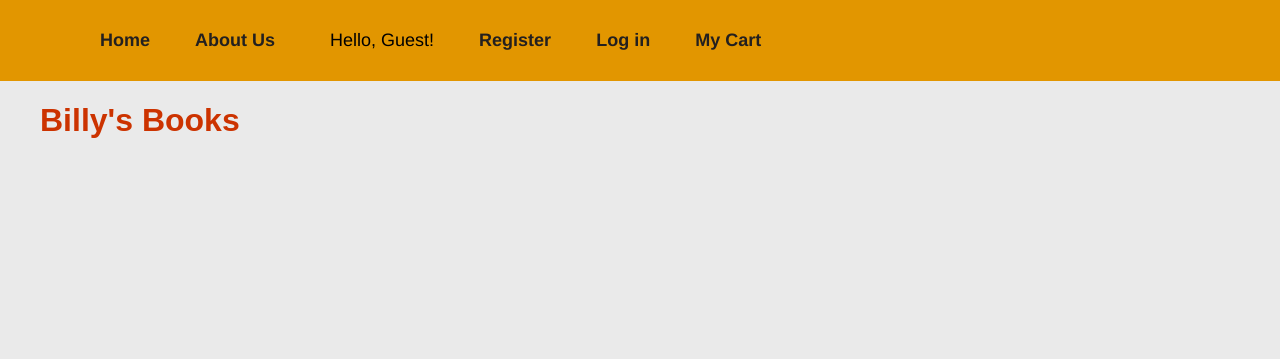
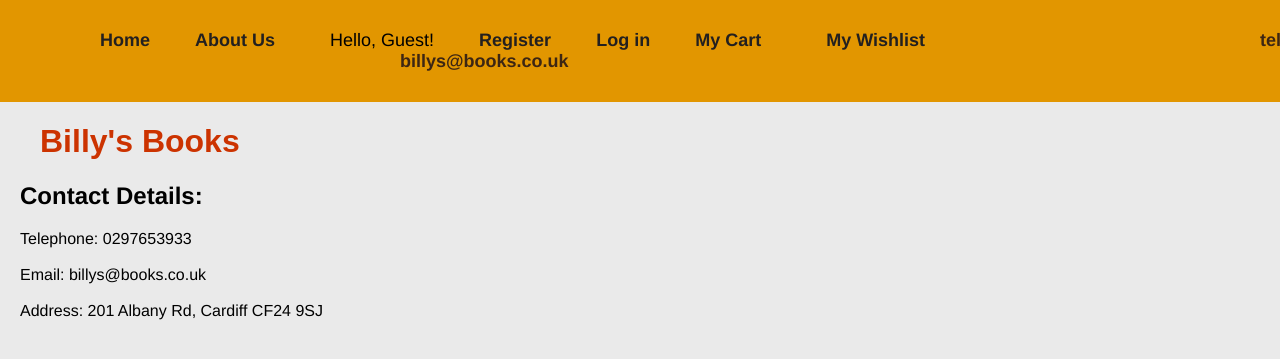
Before and after one commit to itzwill/flask-shop, a Flask app: page /about in a window 1280 px wide. Shown: the top 359 px of the page. Run offline with Flask 2, Linux system fonts and the light colour scheme.

Commit message:
finished site

```diff
--- a/shop/forms.py
+++ b/shop/forms.py
@@ -1,6 +1,7 @@
 from flask_wtf import FlaskForm
 from wtforms import DateField, IntegerField, StringField, PasswordField, SubmitField, SelectField, BooleanField
 from wtforms.validators import DataRequired, Length, Email, EqualTo, ValidationError, Regexp, NumberRange
+from wtforms.widgets import TextArea
 from datetime import datetime
 from shop.models import User
 now = datetime.now()
@@ -36,6 +37,6 @@ class PaymentForm(FlaskForm):
 	submit = SubmitField('Pay Now')
 
 class ReviewForm(FlaskForm):
-	rating = IntegerField('Rating (0-5)', validators=[DataRequired(), NumberRange(min=0, max=5, message='Rating must be between 0 and 5')])
-	review = StringField('Write a review for this book.', validators=[DataRequired(message='oy'), Length(max=300, message='Your review must be under 300 characters long.')])
+	rating = IntegerField('Rating (0-5)', validators=[DataRequired(message="This field requires a number from 0 to 5"), NumberRange(min=0, max=5, message='Rating must be between 0 and 5')])
+	review = StringField('Write a review for this book.', widget=TextArea(), validators=[DataRequired(message='You must write a short review (up to 300 characters).'), Length(max=300, message='Your review must be under 300 characters long.')])
 	submit = SubmitField('Publish Review')
--- a/shop/routes.py
+++ b/shop/routes.py
@@ -8,6 +8,9 @@ from datetime import datetime
 now = datetime.now()
 
 @app.route("/")
+@app.route("/main")
+def main():
+	return redirect(url_for('home', sort_method=0))
 
 @app.route("/home/<int:sort_method>")
 def home(sort_method):
@@ -71,6 +74,7 @@ def logout():
 	session.pop('username', None)
 	session.pop('cart', None)
 	session.pop('total',None)
+	session.pop('wishline', None)
 	session['logged_in'] = False
 	return redirect(url_for('home', sort_method=0))
 
@@ -117,6 +121,37 @@ def delete_book(book_id):
 	session.modified = True
 	return redirect("/cart")
 
+@app.route("/add_to_wishlist/<int:book_id>")
+def add_to_wishlist(book_id):
+	if "wishlist" not in session:
+		session["wishlist"] = []
+	session["wishlist"].append(book_id)
+	flash("The book is added to your wishlist!")
+	return redirect("/wishlist")
+
+@app.route("/wishlist", methods=['GET', 'POST'])
+def wishlist_display():
+	if "wishlist" not in session:
+		flash('There are no items on your wishlist.')
+		return render_template('wishlist.html', display_wishlist = {})
+	else:
+		items=session["wishlist"]
+		wishlist = {}
+		for item in items:
+			book = Book.query.get_or_404(item)
+			wishlist[book.id] = {"id":book.id, "title":book.title, "price":book.price}
+		return render_template("wishlist.html", title='Your Wishlist', display_wishlist=wishlist)
+	return render_template('wishlist.html')
+
+@app.route("/delete_wished_book/<int:book_id>", methods=['POST'])
+def delete_wished_book(book_id):
+	if 'wishlist' not in session:
+		session["wishlist"] = []
+	session["wishlist"].remove(book_id)
+	flash("The book has been removed from your wishlist!")
+	session.modified = True
+	return redirect("/wishlist")
+
 @app.route("/checkout",  methods=['GET', 'POST'])
 def checkout():
 	form = PaymentForm()
--- a/shop/static/style.css
+++ b/shop/static/style.css
@@ -38,3 +38,7 @@ a:hover {
 #content {
 	margin: 20px;
 }
+#contact {
+	position: relative;
+	left: 300px;
+}
--- a/shop/templates/about.html
+++ b/shop/templates/about.html
@@ -1,4 +1,6 @@
 {% extends "layout.html" %}
 {% block content %}
     <h1>Billy's Books</h1>
+	<h2> Contact Details: </h2>
+	<p>Telephone: 0297653933 </br></br> Email: billys@books.co.uk </br></br> Address: 201 Albany Rd, Cardiff CF24 9SJ </p>
 {% endblock content %}
--- a/shop/templates/book.html
+++ b/shop/templates/book.html
@@ -9,7 +9,7 @@
 	</p>
 	<p>Price: {{ book.price }}<br /></p>
 	<p>Description: {{ book.description }} </p>
-	<a class="" href="/add_to_cart/{{book.id}}"> Add to Cart</a>
+	<a class="" href="/add_to_cart/{{book.id}}"> Add to Cart</a>&nbsp;&nbsp;<a class="" href="/add_to_wishlist/{{book.id}}"> Add to Wishlist</a>
    </div>
 
    <div class="writeReview">
@@ -23,7 +23,7 @@
 		{% endfor %}
 	  </div>
 	  <div class="">
-		{{ form.review.label }} {{ form.review }}
+		<br/>{{ form.review.label }} <p>{{ form.review(cols="80", rows="2") }}</p>
 		{% for error in form.review.errors %}
 		<span style="color: red;">[{{ error }}]</span>
 		{% endfor %}
@@ -38,7 +38,7 @@
 		&nbsp;
 		<p>&nbsp;<b>{{review.username}}</b><p>
 		<p>&nbsp; {{ review.rating }} / 5 Stars </p>
-		<p>&nbsp; {{review.review }} <br /><p>
+		<p>&nbsp; {{review.review}} <br /><p>
 	{% endfor %}
 	</div>
 {% endblock content %}
--- a/shop/templates/home.html
+++ b/shop/templates/home.html
@@ -14,7 +14,7 @@
 		<p> &nbsp Author: {{ book.author.first_name }}
 			&nbsp{{ book.author.last_name }}</p>
 		<p> &nbsp Price: £{{ book.price}}</p>
-		&nbsp;<a class="" href="/add_to_cart/{{book.id}}"> Add to Cart<br /><br /><br /></a>
+		&nbsp;<a class="" href="/add_to_cart/{{book.id}}"> Add to Cart</a>&nbsp;&nbsp;<a class="" href="/add_to_wishlist/{{book.id}}"> Add to Wishlist <br /><br /><br /></a>
 	{% endfor %}
 	</div>
 
--- a/shop/templates/layout.html
+++ b/shop/templates/layout.html
@@ -27,6 +27,8 @@
 	{% endif %}
 	&nbsp;
 	<a href="{{ url_for('cart_display') }}" class="header">My Cart</a>
+	<a href="{{ url_for('wishlist_display') }}" class="header">My Wishlist</a>
+	<h4 style="display:inline" id="contact"> tel: 0297653933 &nbsp; email: billys@books.co.uk </h4>
   </div>
 
   <div>
```
Also changed, not shown: requirements.txt (added, +20 -0 lines), shop/templates/wishlist.html (added, +26 -0 lines), README.md (added), 1 other file.
